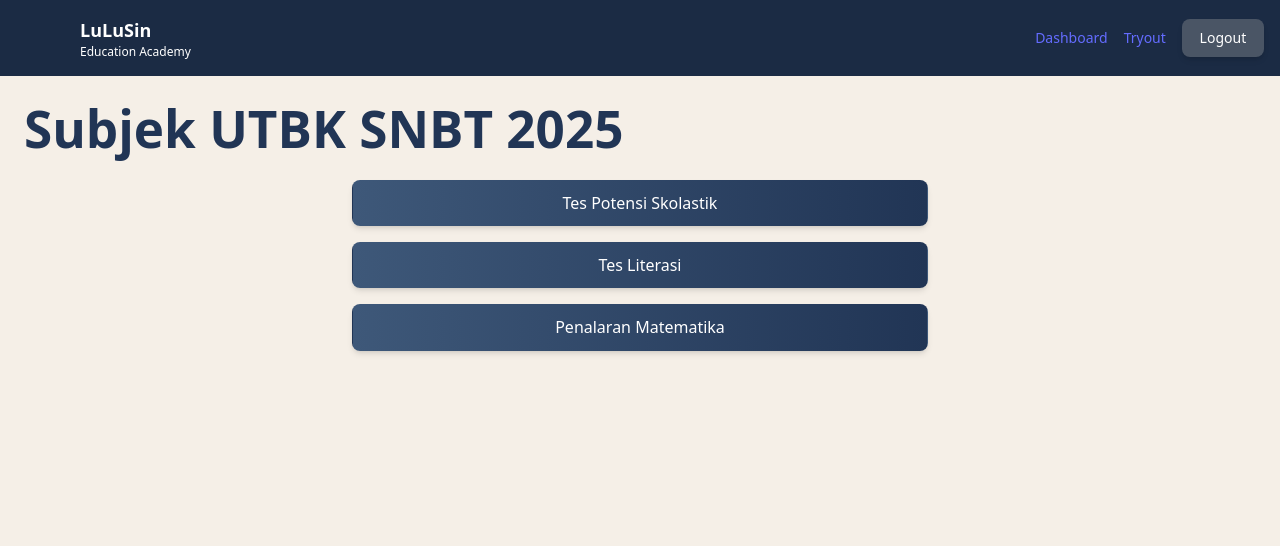
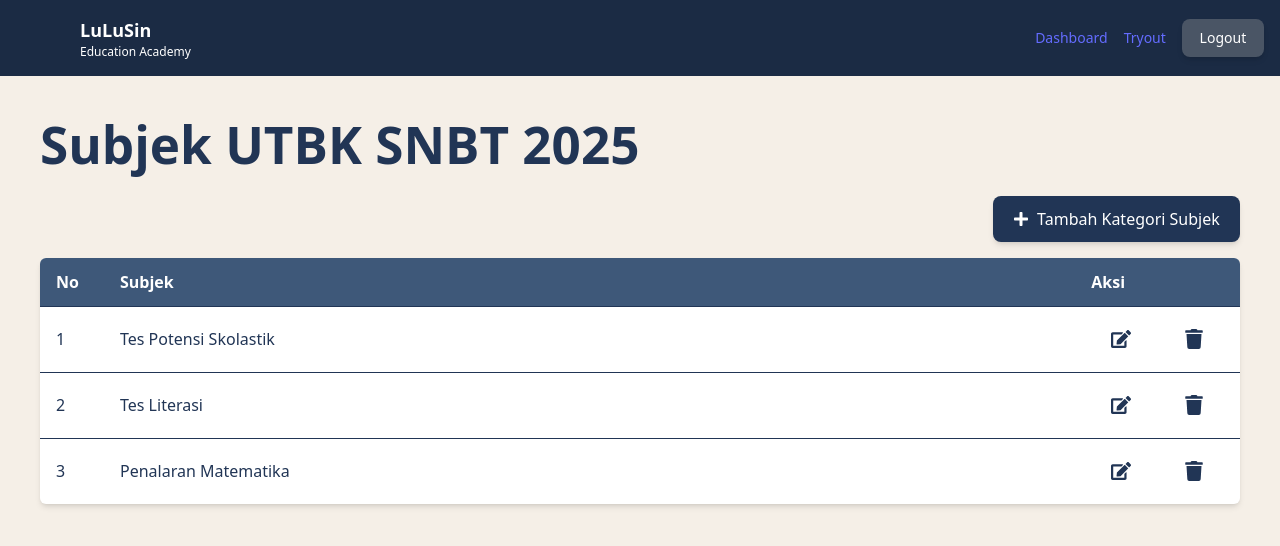
Before and after one commit to mifzalf/LuLuSin-FrontEnd, a React (Vite) app: page /guru/kategorisubjek in a window 1280 px wide. Shown: the top 546 px of the page. Built offline with nearby package versions, Linux system fonts and the light colour scheme.

Commit message:
guru_kategori

```diff
--- a/src/Pages/Guru/GuruKategori.jsx
+++ b/src/Pages/Guru/GuruKategori.jsx
@@ -1,37 +1,54 @@
 import React from "react";
+import { FaEdit, FaTrash, FaPlus } from "react-icons/fa";
 
 const GuruKategori = () => {
   return (
-    <div className="min-h-screen flex flex-col">
-      <div className="flex-grow bg-[#F5EFE7] p-6">
-        <h1 className="text-2xl font-bold text-[#213555] mb-6">
-          Subjek UTBK SNBT 2025
-        </h1>
+    <div className="min-h-screen flex flex-col bg-[#F5EFE7]">
 
-        <div className="flex justify-center">
-          <div className="space-y-4 w-full max-w-xl">
-            <button
-              className="block w-full bg-gradient-to-r from-[#3E5879] to-[#213555]
-                         text-white text-center py-3 rounded-xl shadow-md font-medium text-lg
-                         hover:opacity-90 transition"
-            >
-              Tes Potensi Skolastik
-            </button>
-            <button
-              className="block w-full bg-gradient-to-r from-[#3E5879] to-[#213555]
-                         text-white text-center py-3 rounded-xl shadow-md font-medium text-lg
-                         hover:opacity-90 transition"
-            >
-              Tes Literasi
-            </button>
-            <button
-              className="block w-full bg-gradient-to-r from-[#3E5879] to-[#213555]
-                         text-white text-center py-3 rounded-xl shadow-md font-medium text-lg
-                         hover:opacity-90 transition"
-            >
-              Penalaran Matematika
-            </button>
-          </div>
+      {/* Konten */}
+      <div className="flex-grow p-10">
+        <h1 className="text-2xl font-bold text-[#213555] mb-6">Subjek UTBK SNBT 2025</h1>
+
+        {/* Tombol Tambah Kategori */}
+        <div className="flex justify-end mb-4">
+          <button className="bg-[#213555] text-white px-4 py-2 rounded-full flex items-center gap-2 shadow-md hover:opacity-90 transition">
+            <FaPlus /> Tambah Kategori Subjek
+          </button>
+        </div>
+
+        {/* Tabel */}
+        <div className="bg-white rounded-md shadow-md overflow-hidden">
+          <table className="w-full border-collapse">
+            <thead>
+              <tr className="bg-[#3E5879] text-white text-left">
+                <th className="px-4 py-3 w-16">No</th>
+                <th className="px-4 py-3">Subjek</th>
+                <th className="px-4 py-3 w-32">Aksi</th>
+              </tr>
+            </thead>
+            <tbody className="text-[#213555]">
+              {[
+                "Tes Potensi Skolastik",
+                "Tes Literasi",
+                "Penalaran Matematika"
+              ].map((subject, index) => (
+                <tr key={index} className="border-t">
+                  <td className="px-4 py-3">{index + 1}</td>
+                  <td className="px-4 py-3">{subject}</td>
+                  <td className="px-4 py-3 flex gap-3">
+                    {/* Ikon Edit */}
+                    <button className="text-[#213555] hover:text-blue-500 transition bg-transparent">
+                      <FaEdit className="w-5 h-5" />
+                    </button>
+                    {/* Ikon Delete */}
+                    <button className="text-[#213555] hover:text-red-500 transition bg-transparent">
+                      <FaTrash className="w-5 h-5" />
+                    </button>
+                  </td>
+                </tr>
+              ))}
+            </tbody>
+          </table>
         </div>
       </div>
     </div>
```
